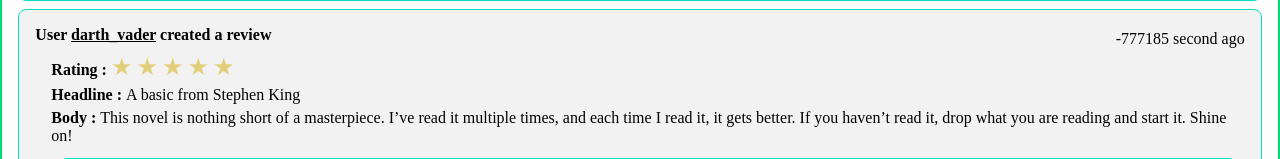
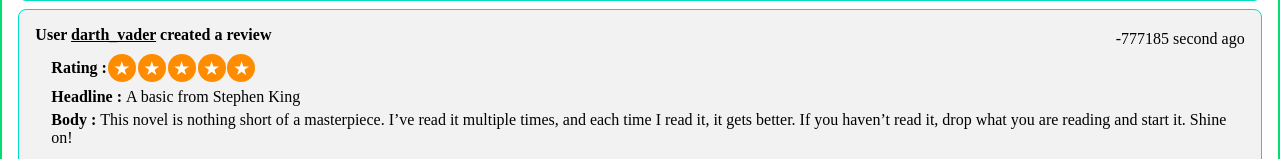
Before and after one commit to MeldSnake/oc-project9-litreview, a Django app: page /user/3/ in a window 1280 px wide. Shown: the part 626-785 px from the top of the page. Run offline with Django 4.2, Linux system fonts and the light colour scheme; a user stored in the database is signed in; data comes from the database, SQL or seed files in the repository.

Commit message:
Updated stars design
Signed-off-by: MeldSnake <ikeek.33@gmail.com>

```diff
--- a/static/styles.css
+++ b/static/styles.css
@@ -146,21 +146,39 @@ body {
     grid-column-start: 1;
     grid-column-end: 3;
 }
+.review__rating {
+    display: flex;
+    flex-direction: row;
+    justify-content: flex-start;
+    align-items: center;
+}
 .review__rating::before {
     content: "Rating : ";
     font-weight: bold;
 }
 .review__rating > * {
-    color: #e3cf7a;
+    color: white;
+    background-color: darkorange;
     font-style: normal;
-    font-size: 1.5em;
+    font-size: 1.2em;
     font: "DejaVu Sans", "Arial Unicode MS", sans-serif;
+    width: 1.4em;
+    height: 1.4em;
+    text-align: center;
+    vertical-align: middle;
+    border-radius: 1.3em;
+    display: flex;
+    align-items: center;
+    justify-content: center;
+    align-content: center;
+    padding: 0.03em;
+    margin: 0.05em;
 }
-.review__rating > .fullstar::before {
+.review__rating > .emptystar {
+    background-color: lightgrey;
+}
+.review__rating > *::before {
     content: "\2605";
-}
-.review__rating > .emptystar::before {
-    content: "\2606";
 }
 
 .ticket__title::before {
```
